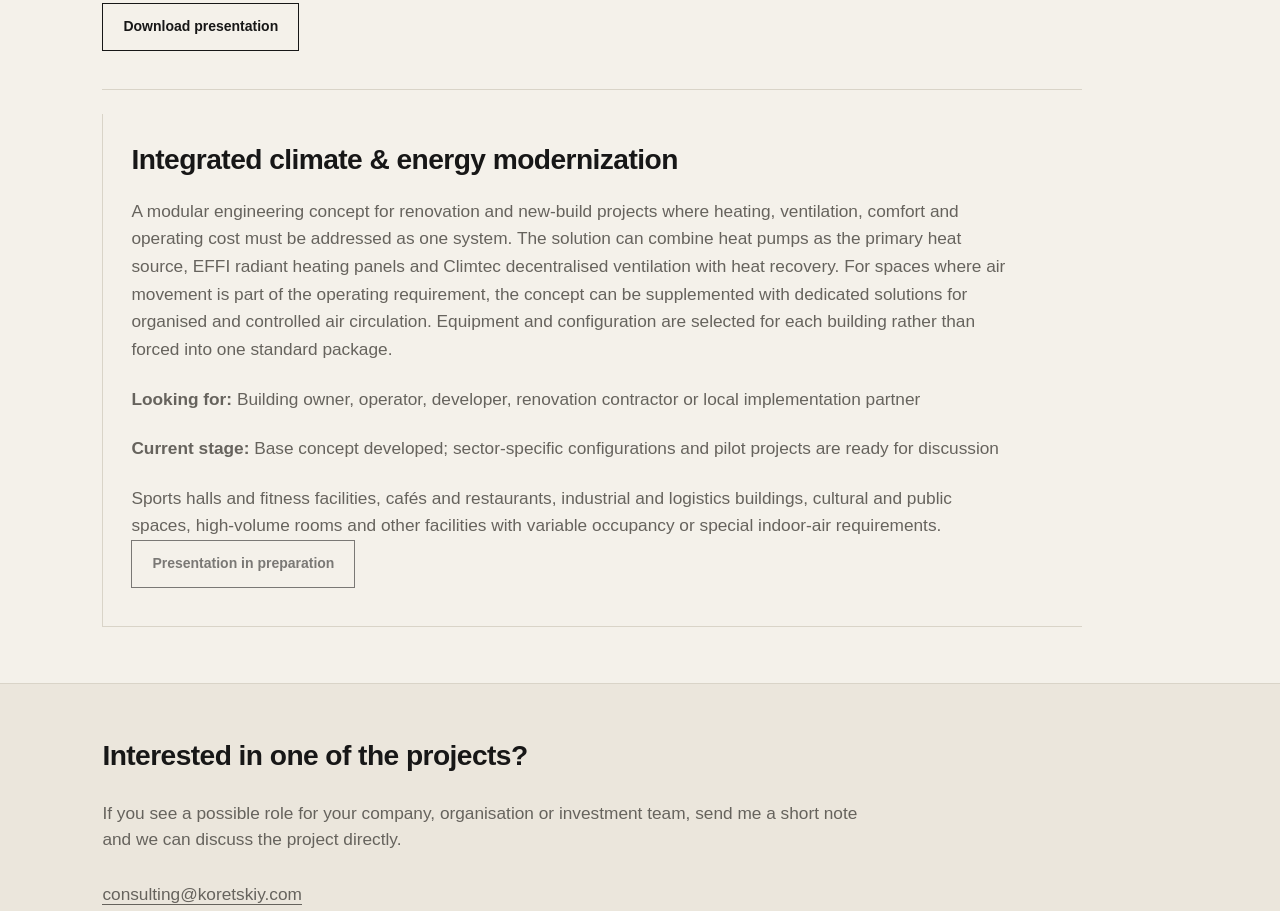
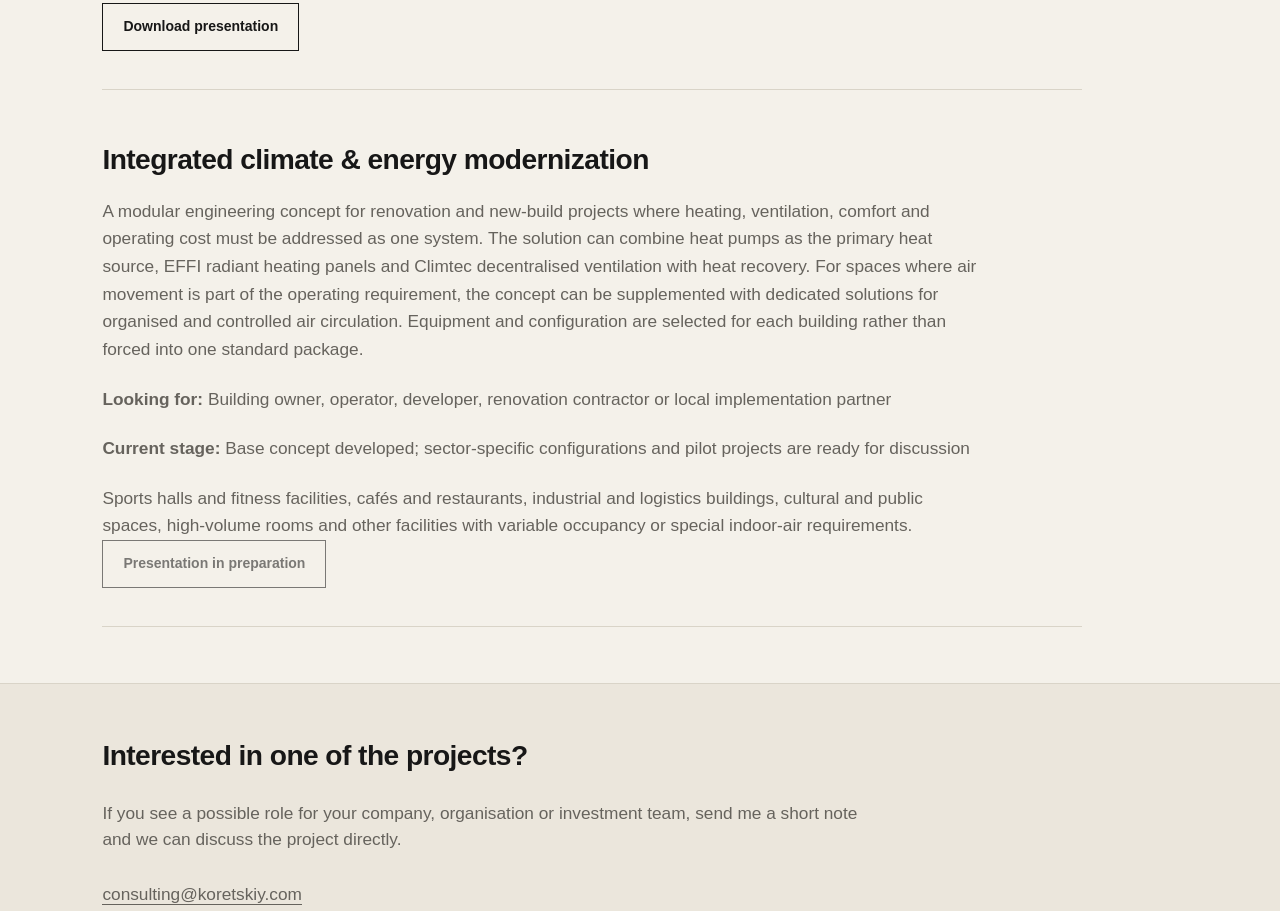
Before and after one commit to oikua66/damp-diagnostics, a Next.js app: page /en/perspectives in a window 1280 px wide. Shown: the part 908-1819 px from the top of the page. Built offline with nearby package versions, Linux system fonts and the light colour scheme; no server answers.

Commit message:
Make project cards visually consistent

```diff
--- a/app/projects.css
+++ b/app/projects.css
@@ -5,6 +5,13 @@
 .project-card-wide {
   width: 100%;
   max-width: 980px !important;
+  border-left: 0 !important;
+  padding-left: 0 !important;
+}
+
+.project-card-wide + .project-card-wide {
+  border-left: 0 !important;
+  padding-left: 0 !important;
 }
 
 .project-card-wide p,
```
